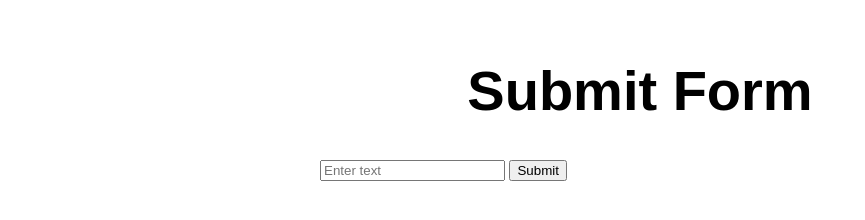
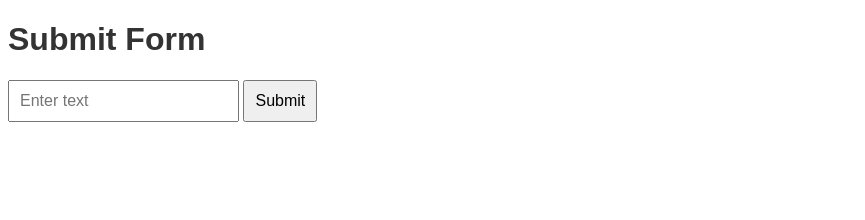
Before and after one commit to Sampath280/ravi67, a website: page src/index.html in a window 1280 px wide. Shown: the whole page, without its empty margins (0-865 px from the left). Drawn offline with Linux system fonts and the light colour scheme.

Commit message:
Update styles.css

```diff
--- a/src/styles.css
+++ b/src/styles.css
@@ -1,21 +1,21 @@
-* {
-  font-family: Arial, Helvetica, sans-serif;
+body {
+    font-family: Arial, sans-serif;
 }
 
-html, body {
-  margin: 0;
-  border: 0;
-  padding: 0;
-  background-color: #fff;
+h1 {
+    color: #333;
 }
 
-main {
-  margin: auto;
-  width: 50%;
-  padding: 20px;
+input {
+    padding: 10px;
+    font-size: 16px;
 }
 
-main > h1 {
-  text-align: center;
-  font-size: 3.5em;
+button {
+    padding: 10px;
+    font-size: 16px;
 }
+
+p {
+    font-size: 16px;
+}
```
